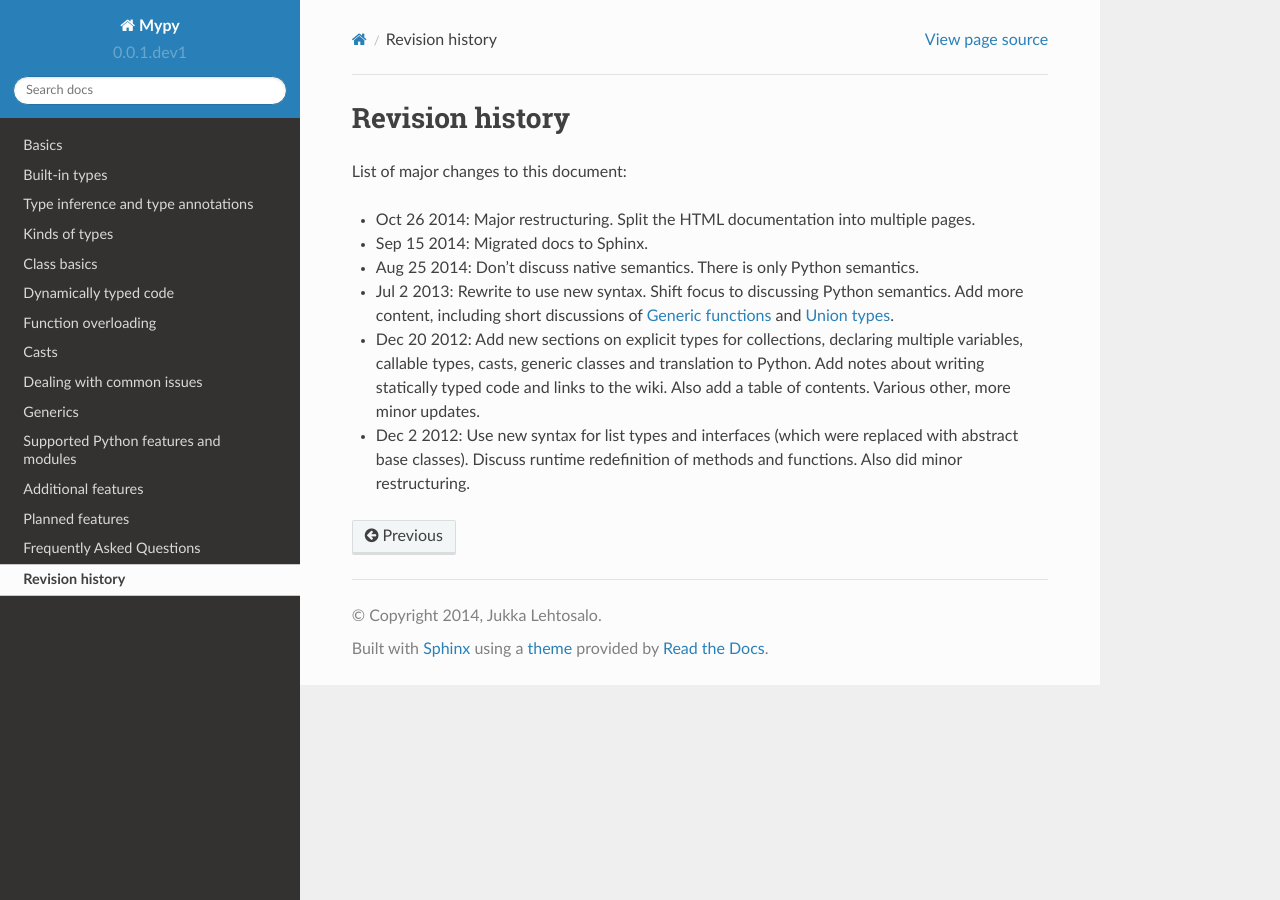
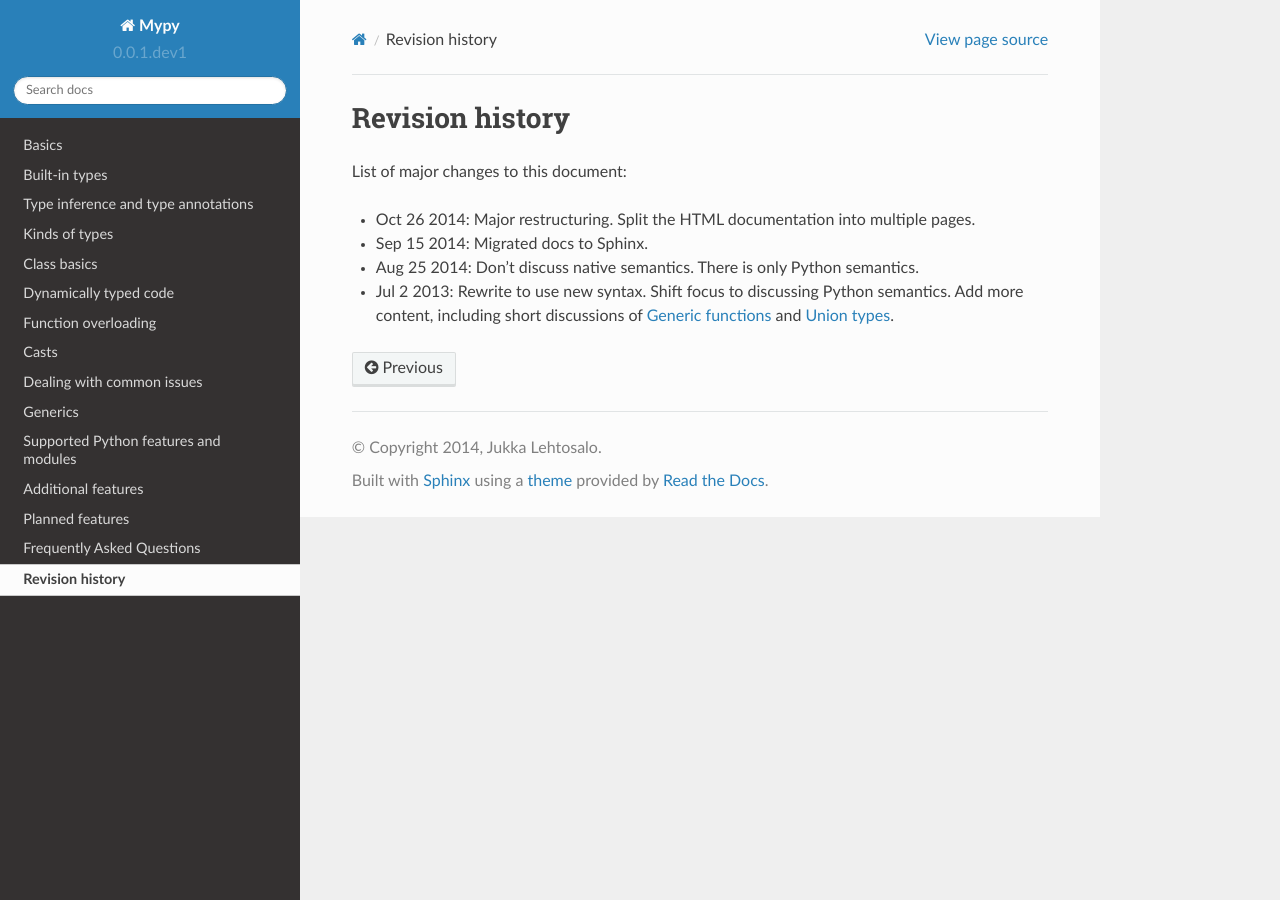
Before and after one commit to lucalysoft/mypy, a Sphinx documentation site: the page built from docs/source/revision_history.rst, in a window 1280 px wide. Built offline with Sphinx 7.4.7 and the Read the Docs theme 2.0.0, drawn with Linux system fonts in a browser that asks for light colours.

Commit message:
Remove old entries from revision history
These don't make much sense any more, as mypy has changed a lot since
these were written.

```diff
--- a/docs/source/revision_history.rst
+++ b/docs/source/revision_history.rst
@@ -14,13 +14,3 @@ List of major changes to this document:
 - Jul 2 2013: Rewrite to use new syntax. Shift focus to discussing
   Python semantics. Add more content, including short discussions of
   :ref:`generic-functions` and :ref:`union-types`.
-
-- Dec 20 2012: Add new sections on explicit types for collections,
-  declaring multiple variables, callable types, casts, generic classes
-  and translation to Python. Add notes about writing statically typed
-  code and links to the wiki. Also add a table of contents. Various
-  other, more minor updates.
-
-- Dec 2 2012: Use new syntax for list types and interfaces (which were
-  replaced with abstract base classes). Discuss runtime redefinition
-  of methods and functions. Also did minor restructuring.
```
